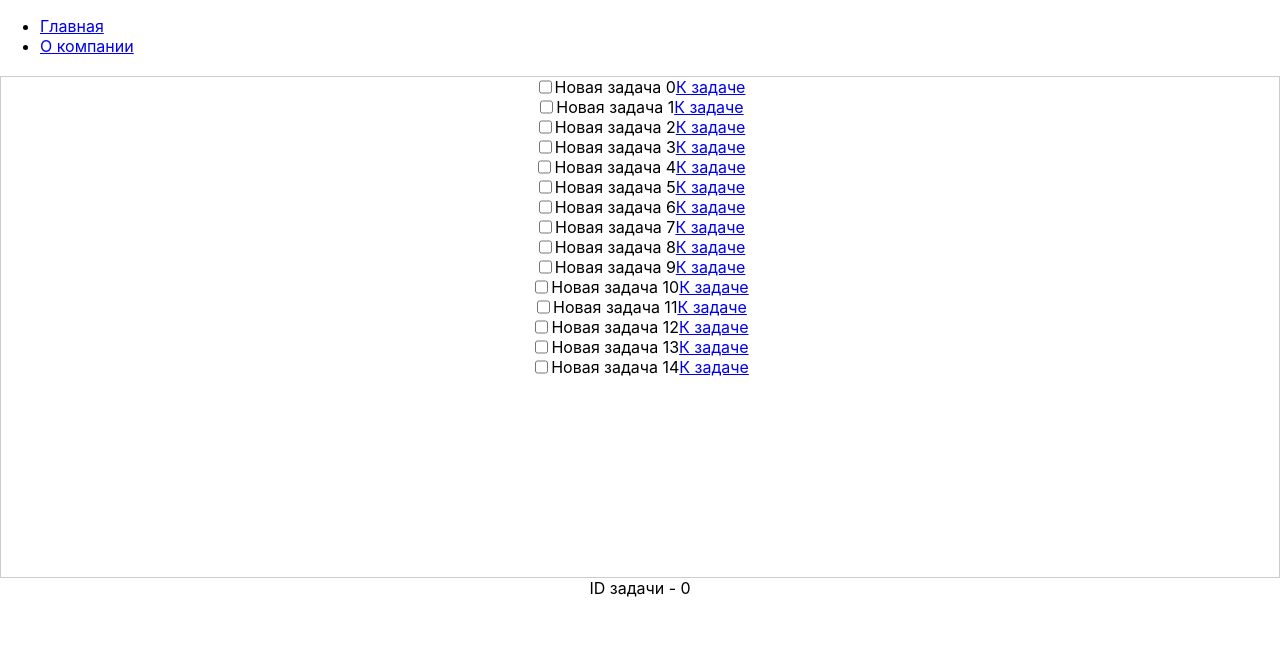
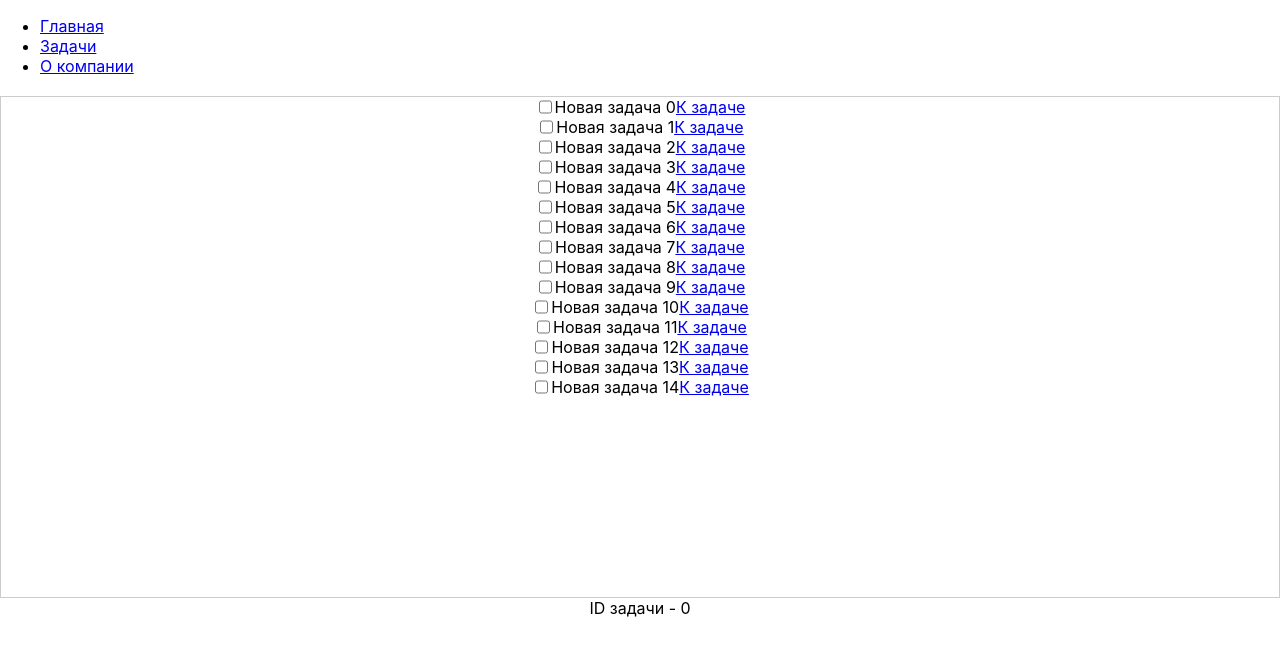
Before and after one commit to education-vk-company/lesson-6-spa, a React (Create React App) app: page /task/0 in a window 1280 px wide. Shown: the top 656 px of the page. Built offline with nearby package versions, Linux system fonts and the light colour scheme.

Commit message:
Add about page

```diff
--- a/src/App.js
+++ b/src/App.js
@@ -2,13 +2,18 @@ import React, { Component } from 'react';
 import Layout from './components/Layout/Layout';
 import ToDoContainer from './containers/ToDoContainer/ToDoContainer';
 import { BrowserRouter as Router, Route} from 'react-router-dom';
+
+const About = () => (
+  <div>AboutPage</div>
+);
 
 class App extends Component {
   render() {
     return (
       <Router>
         <Layout>
-          <Route path='' component={ToDoContainer} />
+          <Route path='/task' component={ToDoContainer} />
+          <Route path='/about' exact component={About} />
         </Layout>
       </Router>
     );
--- a/src/components/Header/Header.js
+++ b/src/components/Header/Header.js
@@ -7,6 +7,9 @@ const header = () => (
       <Link to=''>Главная</Link>
     </li>
     <li>
+      <Link to='/task'>Задачи</Link>
+    </li>
+    <li>
       <Link to='/about'>О компании</Link>
     </li>
   </ul>
--- a/src/components/Tasks/Task/Task.js
+++ b/src/components/Tasks/Task/Task.js
@@ -7,7 +7,7 @@ const task = ({task, changeTaskStatus, match}) => {
     <div className={classes.TaskContainer}>
       <input id={task.id} onChange={changeTaskStatus} type='checkbox' value={task.isFinished}/>
       <label htmlFor={task.id}><div>{task.text}</div></label>
-      <Link to={`${match.path}/task/${task.id}`}>К задаче</Link>
+      <Link to={`${match.path}/${task.id}`}>К задаче</Link>
     </div>
   )
 };
```
